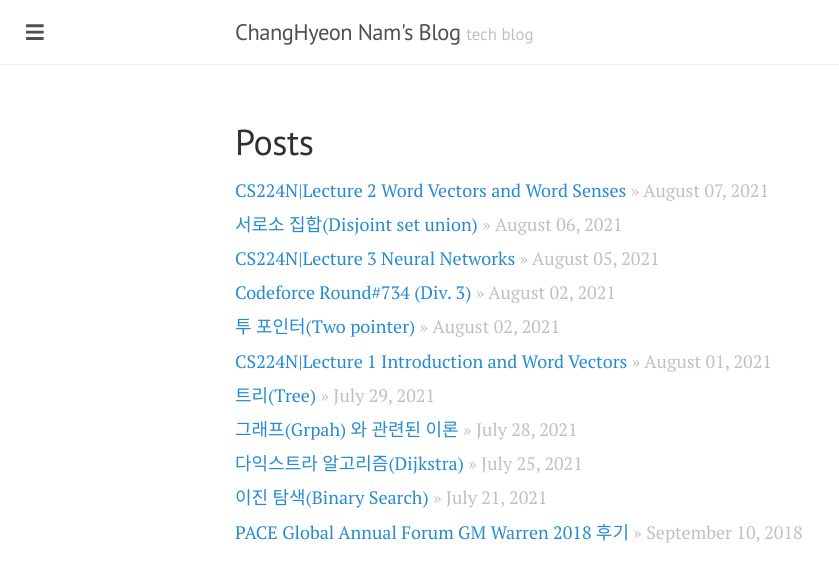
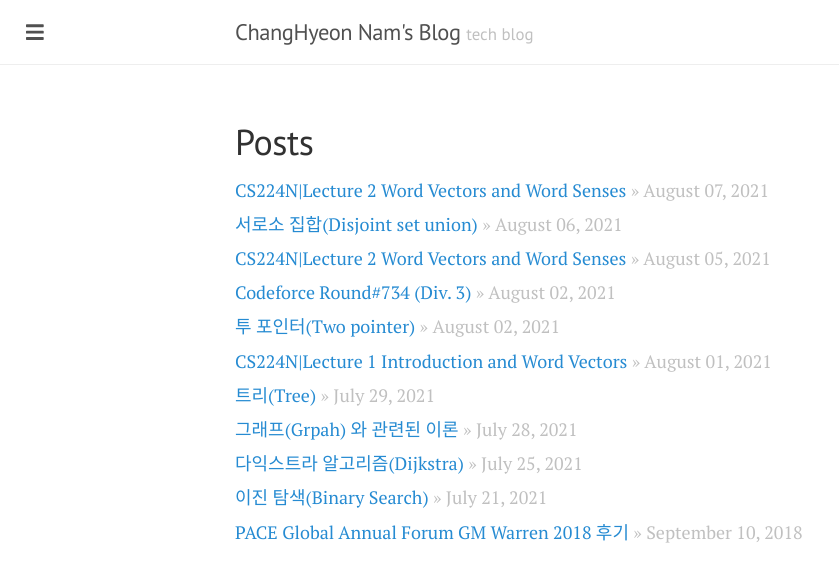
Before and after one commit to changhyeonnam/changhyeonnam.github.io, a Jekyll site: the page built from index.html, in a window 1280 px wide. Shown: the top 582 px of the page, without its empty margins (0-839 px from the left). Built offline with Jekyll 4.4.1, drawn with Linux system fonts in a browser that asks for light colours; nearby versions of some CDN libraries; comment, search, counter and statistics services are not loaded.

Commit message:
Update 2021-08-05-cs224N_lecture02.md

```diff
--- a/_posts/2021/2021-08-05-cs224N_lecture02.md
+++ b/_posts/2021/2021-08-05-cs224N_lecture02.md
@@ -1,5 +1,5 @@
 ---
-title: CS224N|Lecture 3 Neural Networks
+title: CS224N|Lecture 2 Word Vectors and Word Senses
 layout: post
 Created: August 5, 2021 12:58 PM
 tags:
```
